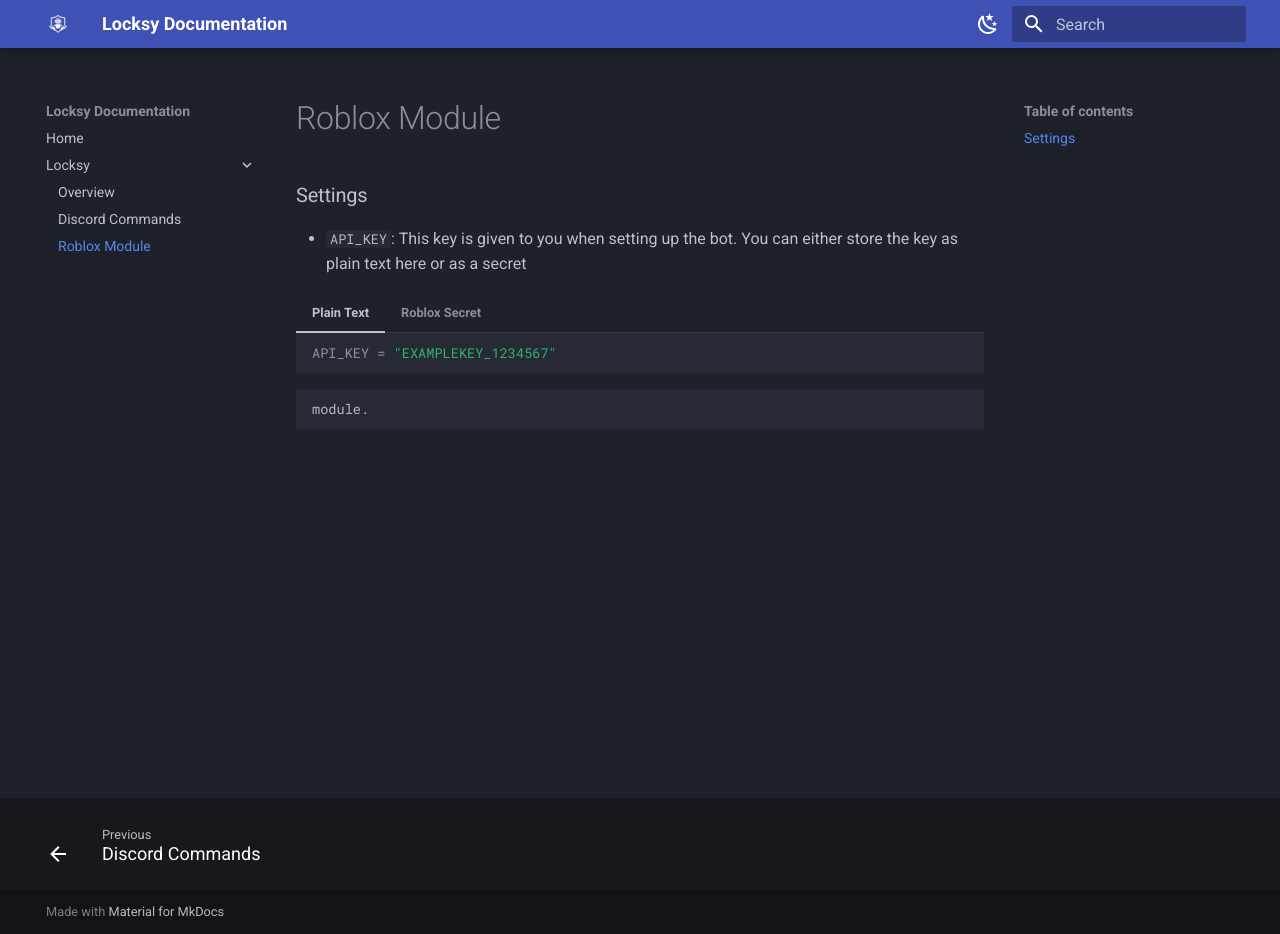
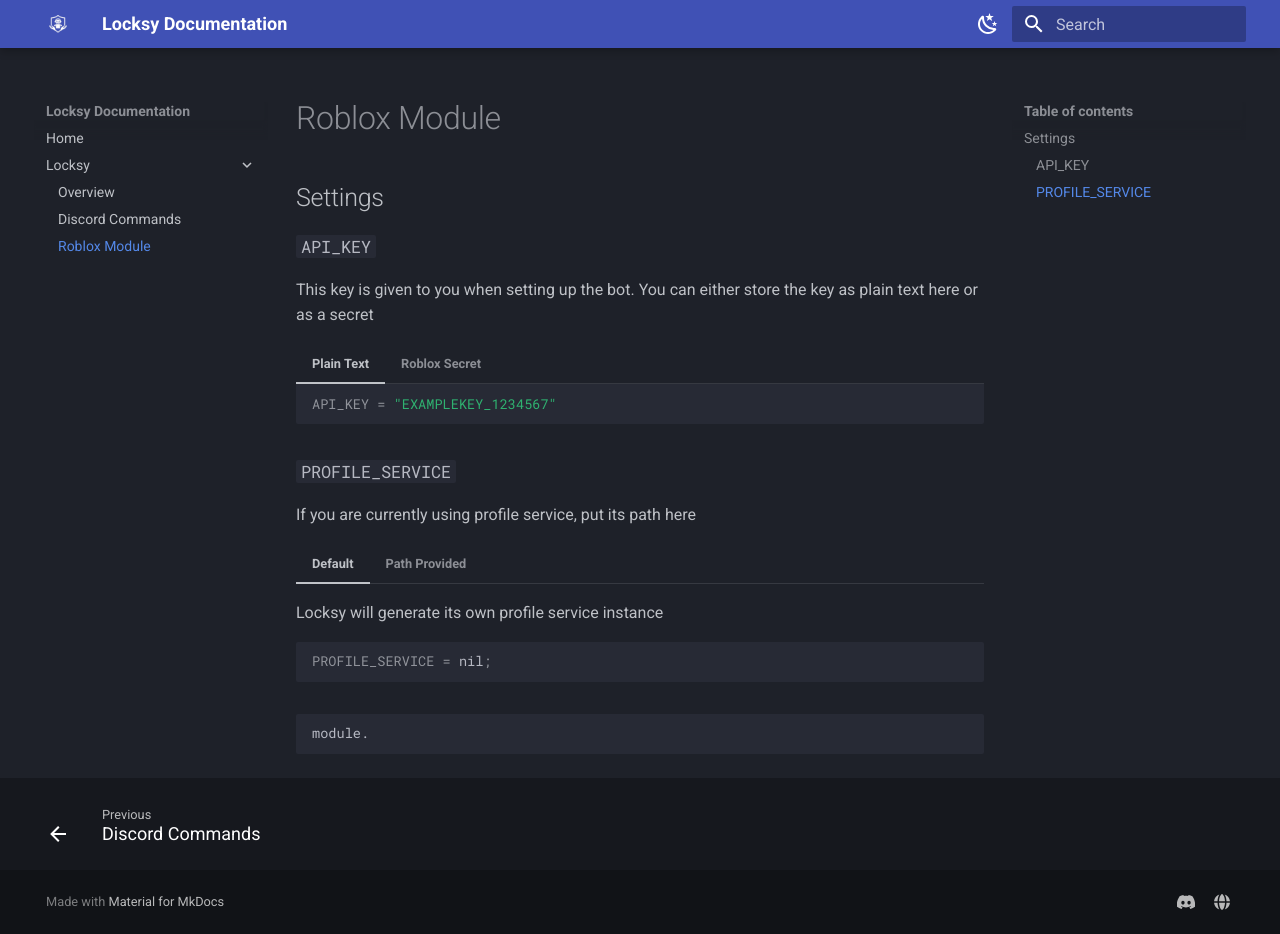
Before and after one commit to Synthesize-Development/documentation, an MkDocs documentation site: the page built from docs/locksy-roblox.md, in a window 1280 px wide and 934 px high. Built offline with MkDocs 1.6.1 and Material for MkDocs 9.7.7, drawn with Linux system fonts in a browser that asks for light colours.

Commit message:
roblox settings init

````diff
--- a/docs/locksy-roblox.md
+++ b/docs/locksy-roblox.md
@@ -1,8 +1,9 @@
 # Roblox Module
 
-### Settings
+## Settings
 
-- `API_KEY`: This key is given to you when setting up the bot. You can either store the key as plain text here or as a secret
+### `API_KEY`
+This key is given to you when setting up the bot. You can either store the key as plain text here or as a secret
 
 === "Plain Text"
 
@@ -16,6 +17,38 @@
     API_KEY = game:GetService("HttpService"):GetSecret("API_KEY")
     ```
 
+### `PROFILE_SERVICE`
+If you are currently using profile service, put its path here
+
+=== "Default"
+
+    Locksy will generate its own profile service instance
+
+    ```lua
+    PROFILE_SERVICE = nil;
+    ```
+
+=== "Path Provided"
+
+    Use this if you already have a ProfileService handeler running
+
+    ```lua
+    PROFILE_SERVICE = game:GetService("ServerScriptService").ProfileHandeler;
+    ```
+
+    Your custom ProfileHandeler must contain the following methods
+
+    ```lua
+    module.GetProfile = function(player :Player) :table
+        return *THE PLAYERS PROFILE DATA*
+    end
+
+    module.SetProfile = function(player :Player, val :table) :boolean
+        *SET THE PLAYERS DATA TO THE VAL*
+        return true
+    end
+    ```
+
 ```
 module.
 ```
--- a/mkdocs.yml
+++ b/mkdocs.yml
@@ -8,13 +8,6 @@
     - navigation.footer
     - content.footnote.tooltips
     - content.tabs.link
-  extra:
-    social:
-      - icon: simple/youtube
-        link: https://youtube.com/@james-willett
-      - icon: simple/linkedin
-        link: https://linkedin.com/in/willettjames
-  copyright: Copyright &copy; 2025 Synthesize
   palette:
     - scheme: slate
       toggle:
@@ -26,6 +19,12 @@
         icon: material/weather-sunny
         name: Light Mode
 
+extra:
+  social:
+    - icon: fontawesome/brands/discord
+      link: https://discord.gg/6PbefPhxme
+    - icon: fontawesome/solid/globe
+      link: https://synthesizedev.org
 
 markdown_extensions:
   - attr_list
@@ -51,6 +50,8 @@
       custom_checkbox: true
   - pymdownx.tabbed:
       alternate_style: true
+  - toc:
+      permalink: true
 
 nav:
   - Home: index.md
````
